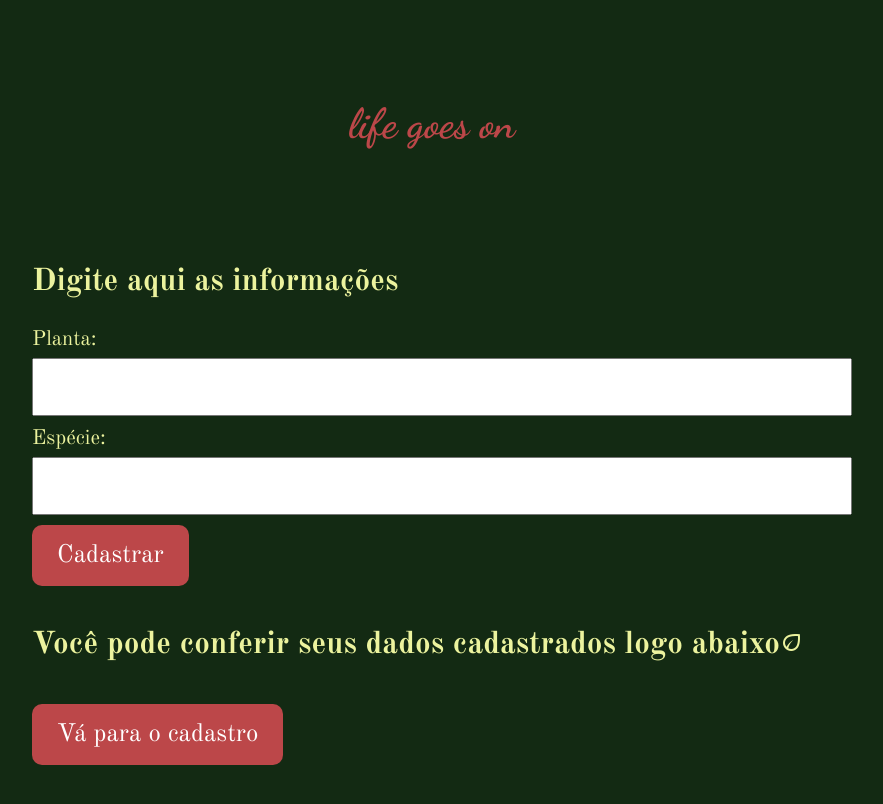
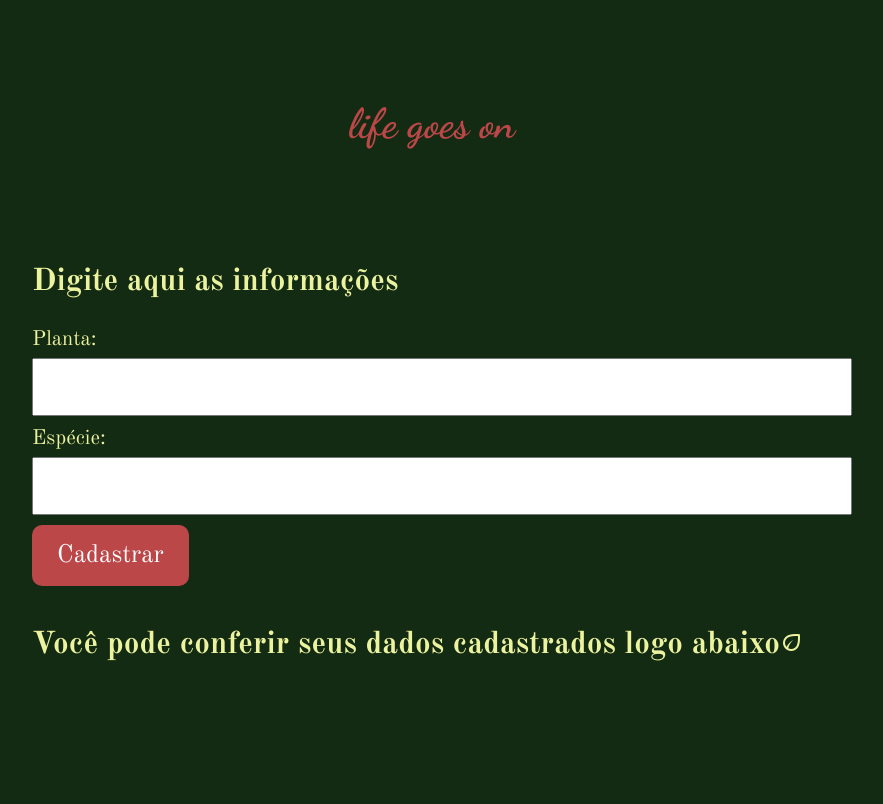
Before and after one commit to RebecaBarbosa6/miniprojeto-M2, a plain HTML site: page tela de cadastro/cadastro.html in a window 1280 px wide. Shown: the whole page, without its empty margins (208-1091 px from the left). Drawn offline with nearby package versions, Linux system fonts and the light colour scheme.

Commit message:
correções

```diff
--- a/tela de cadastro/cadastro.html
+++ b/tela de cadastro/cadastro.html
@@ -36,10 +36,7 @@
             <ul id="listaDados"></ul>
 
         </section>
-        <a href="/index.html"> <button>Vá para o cadastro</button></a>
-
     </main>
-
     <script src="script.js"></script>
 </body>
 </html>
```
Also changed, not shown: index.html (+0 -2 lines).
